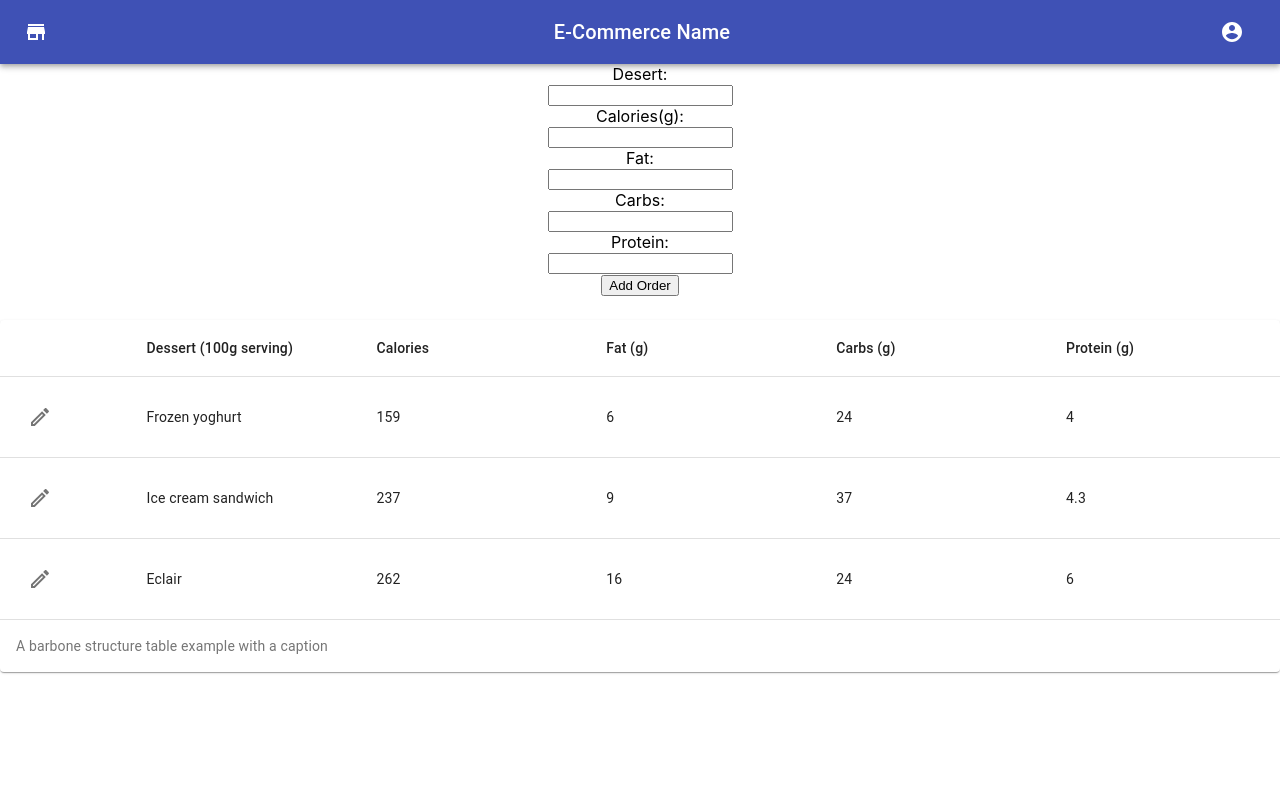
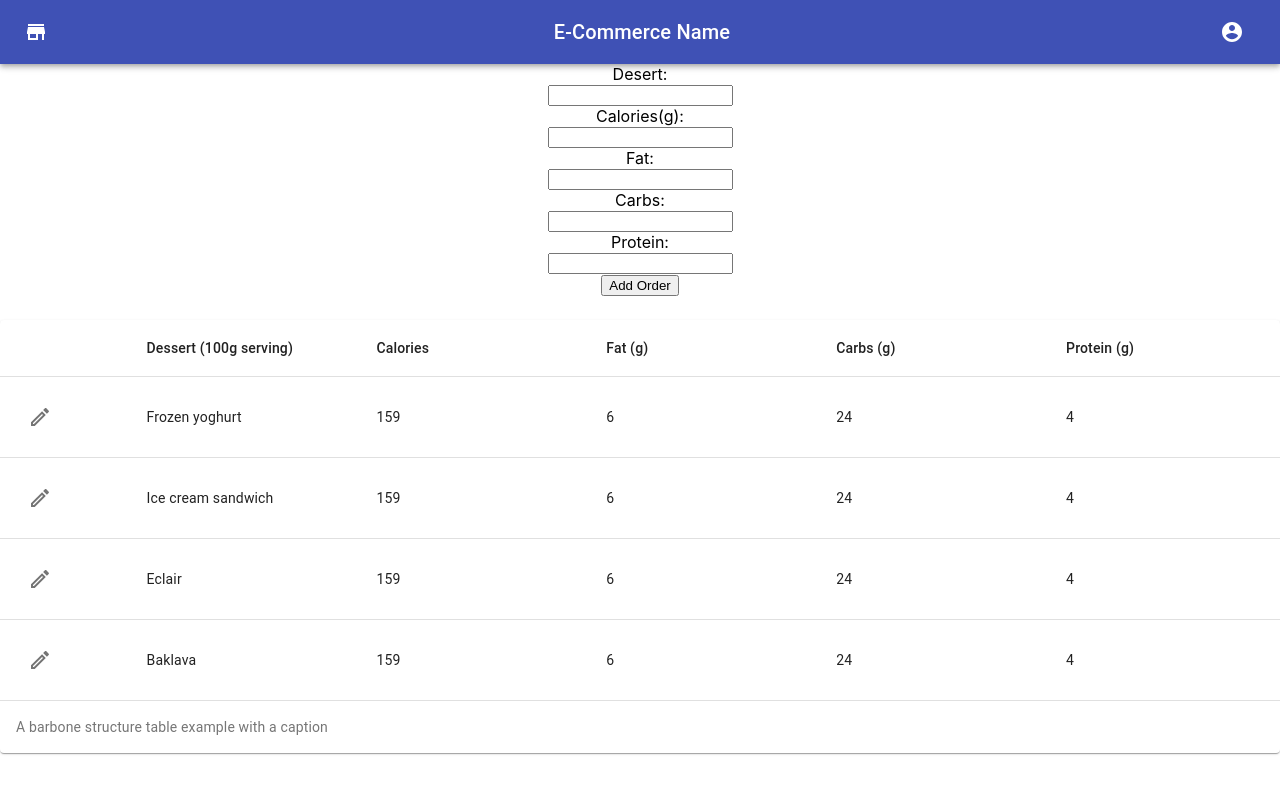
Before and after one commit to msymbolEJA/frontend-textile, a React (Create React App) app: page /new-order in a window 1280 px wide. Shown: the top 794 px of the page. Built offline with nearby package versions, Linux system fonts and the light colour scheme.

Commit message:
added form to table transfer

```diff
--- a/src/components/orders/new/Form.js
+++ b/src/components/orders/new/Form.js
@@ -10,8 +10,8 @@ const InputForm = ({ handleSubmit, handleChange }) => {
         <br />
         <input
           type="number"
-          name="calory"
-          id="calory"
+          name="calories"
+          id="calories"
           onChange={handleChange}
         />
         <br />
@@ -21,7 +21,7 @@ const InputForm = ({ handleSubmit, handleChange }) => {
         <br />
         <label>Carbs:</label>
         <br />
-        <input type="number" name="carb" id="carb" onChange={handleChange} />
+        <input type="number" name="carbs" id="carbs" onChange={handleChange} />
         <br />
         <label>Protein:</label>
         <br />
--- a/src/components/orders/new/NewOrder.js
+++ b/src/components/orders/new/NewOrder.js
@@ -1,22 +1,69 @@
 import { useState, useEffect } from "react";
-import PhoneList from "./Table";
-import InputForm from "./Form";
+import Table from "./Table";
+import Form from "./Form";
+
+const data = [
+  {
+    id: 1,
+    desert: "Frozen yoghurt",
+    calories: 159,
+    fat: 6.0,
+    carbs: 24,
+    protein: 4.0,
+    isEditMode: false,
+  },
+  {
+    id: 2,
+    desert: "Ice cream sandwich",
+    calories: 159,
+    fat: 6.0,
+    carbs: 24,
+    protein: 4.0,
+    isEditMode: false,
+  },
+  {
+    id: 3,
+    desert: "Eclair",
+    calories: 159,
+    fat: 6.0,
+    carbs: 24,
+    protein: 4.0,
+    isEditMode: false,
+  },
+  {
+    id: 4,
+    desert: "Baklava",
+    calories: 159,
+    fat: 6.0,
+    carbs: 24,
+    protein: 4.0,
+    isEditMode: false,
+  },
+];
 
 function NewOrder() {
-  const [list, setList] = useState([]);
+  const [list, setList] = useState(data);
   const [info, setInfo] = useState({
+    id: "",
     desert: "",
-    calory: "",
+    calories: null,
     fat: "",
-    carb: "",
+    carbs: "",
     protein: "",
   });
 
   const handleSubmit = (e) => {
     e.preventDefault();
     console.log("HandleSubmit Button");
-    const { desert, calory, fat, carb, protein } = info;
-    setList([...list, { desert, calory, fat, carb, protein }]);
+    let { desert, calories, fat, carbs, protein } = info;
+    calories = Number(calories);
+    fat = Number(fat);
+    carbs = Number(carbs);
+    protein = Number(protein);
+    setList([
+      ...list,
+      { id: new Date().getTime(), desert, calories, fat, carbs, protein },
+    ]);
   };
   const handleChange = (e) => {
     // console.log(info);
@@ -27,8 +74,8 @@ function NewOrder() {
   }, [list]);
   return (
     <div className="App">
-      <InputForm handleSubmit={handleSubmit} handleChange={handleChange} />
-      <PhoneList list={list} />
+      <Form handleSubmit={handleSubmit} handleChange={handleChange} />
+      <Table list={list} />
     </div>
   );
 }
--- a/src/components/orders/new/Table.js
+++ b/src/components/orders/new/Table.js
@@ -35,16 +35,6 @@ const useStyles = makeStyles((theme) => ({
   },
 }));
 
-const createData = (name, calories, fat, carbs, protein) => ({
-  id: name.replace(" ", "_"),
-  name,
-  calories,
-  fat,
-  carbs,
-  protein,
-  isEditMode: false,
-});
-
 const CustomTableCell = ({ row, name, onChange }) => {
   const classes = useStyles();
   const { isEditMode } = row;
@@ -64,13 +54,9 @@ const CustomTableCell = ({ row, name, onChange }) => {
   );
 };
 
-function Orders() {
+function Orders({ list }) {
   // get list with props and map => createData(item)
-  const [rows, setRows] = React.useState([
-    createData("Frozen yoghurt", 159, 6.0, 24, 4.0),
-    createData("Ice cream sandwich", 237, 9.0, 37, 4.3),
-    createData("Eclair", 262, 16.0, 24, 6.0),
-  ]);
+  const [rows, setRows] = React.useState(list);
   const [previous, setPrevious] = React.useState({});
   const classes = useStyles();
 
@@ -116,6 +102,11 @@ function Orders() {
     onToggleEditMode(id);
   };
 
+  React.useEffect(() => {
+    // console.log("list_table", list);
+    setRows(list);
+  }, [list]);
+
   return (
     <Paper className={classes.root}>
       <Table className={classes.table} aria-label="caption table">
@@ -158,7 +149,7 @@ function Orders() {
                   </IconButton>
                 )}
               </TableCell>
-              <CustomTableCell {...{ row, name: "name", onChange }} />
+              <CustomTableCell {...{ row, name: "desert", onChange }} />
               <CustomTableCell {...{ row, name: "calories", onChange }} />
               <CustomTableCell {...{ row, name: "fat", onChange }} />
               <CustomTableCell {...{ row, name: "carbs", onChange }} />
@@ -172,37 +163,3 @@ function Orders() {
 }
 
 export default Orders;
-
-// ----------------------------------------------------------------
-
-// import React from "react";
-
-// const PhoneList = ({ list }) => {
-//   return (
-//     <div>
-//       <h1>Order List</h1>
-//       <table style={{ width: "80%", margin: "5vh" }}>
-//         <thead>
-//           <tr>
-//             <th>Desert</th>
-//             <th>Calories</th>
-//             <th>Fat(g)</th>
-//           </tr>
-//         </thead>
-//         <tbody>
-//           {list.length === 0
-//             ? null
-//             : list.map((item, index) => (
-//                 <tr key={index}>
-//                   <td>{item.desert}</td>
-//                   <td>{item.calory}</td>
-//                   <td>{item.fat}</td>
-//                 </tr>
-//               ))}
-//         </tbody>
-//       </table>
-//     </div>
-//   );
-// };
-
-// export default PhoneList;
```
